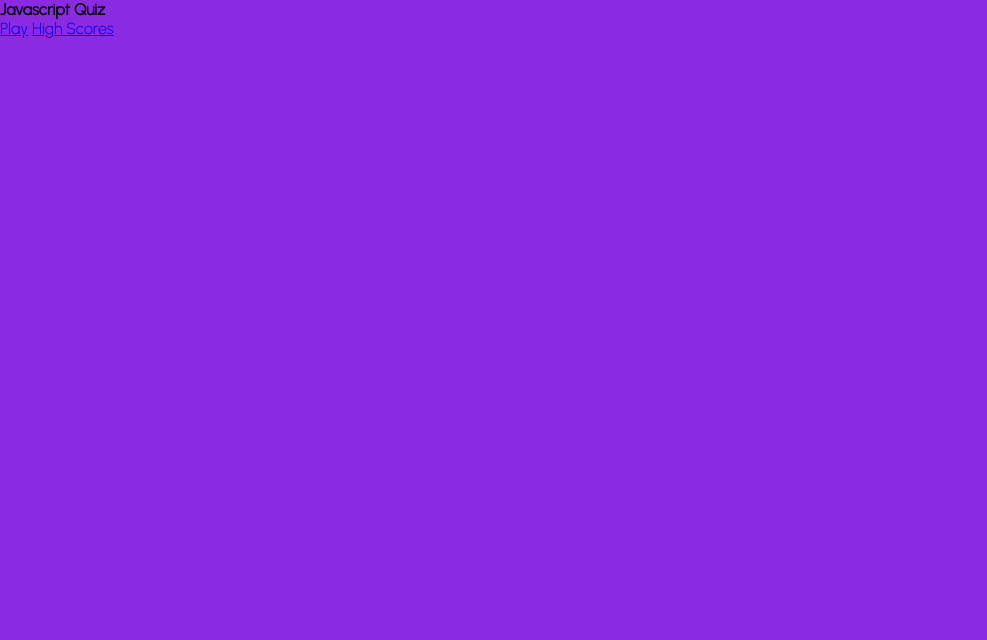
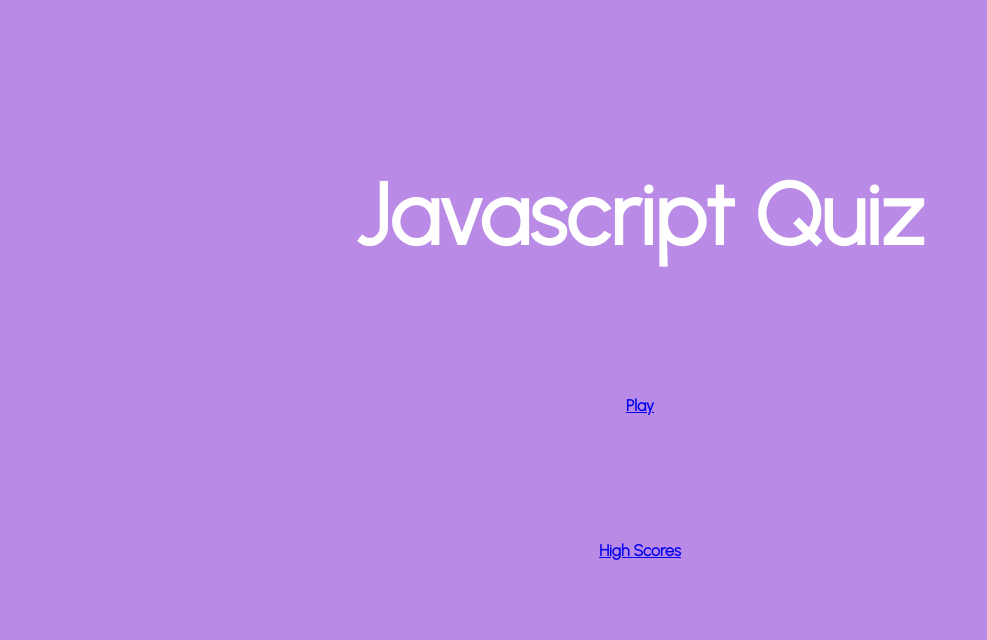
Before and after one commit to sarahxomargaret/Javascript-Quiz, a plain HTML site: page index.html in a window 1280 px wide. Shown: the whole page, without its empty margins (0-987 px from the left). Drawn offline with Linux system fonts and the light colour scheme.

Commit message:
positioned play and high score buttons

```diff
--- a/assets/style.css
+++ b/assets/style.css
@@ -2,7 +2,7 @@
 @import url('https://fonts.googleapis.com/css2?family=Urbanist:wght@300&display=swap');
 
 :root {
-    background-color: blueviolet;
+    background-color: rgb(186, 139, 230);
 }
 
 *{
@@ -10,5 +10,35 @@
     margin: 0px;
     padding: 0px;
     font-size: 16px;
-    font-family: 'Urbanist', cursive;
+    font-family: 'Urbanist';
 }
+
+h1 {
+    font-size: 5.4rem;
+    color: white;
+    margin-bottom: 5rem;
+}
+
+h2 {
+    font-size: 4.2rem;
+    margin-bottom: 4rem;
+}
+
+.container {
+    width: 100vw;
+    height: 100vh;
+    display: flex;
+    justify-content: center;
+    align-items: center;
+    max-width: 80rem;
+    margin: 0 auto;
+    padding: 2rem;
+}
+
+.home-buttons {
+    display: flex;
+    flex-direction: column;
+    justify-content: center;
+    align-items: center;
+
+}
--- a/index.html
+++ b/index.html
@@ -8,10 +8,12 @@
     <title>Javascript Quiz</title>
 </head>
 <body>
-    <div class="continer">
-        <h1>Javascript Quiz</h1>
-        <a href="/game.html" class="btn">Play</a>
-        <a href="/highscores.html" id="highsore-btn" class="btn">High Scores</a>
+    <div class="container">
+        <div id="home" class="home-buttons">
+            <h1>Javascript Quiz</h1>
+            <h2><a href="/game.html" class="btn">Play</a></h2>
+            <h2><a href="/highscores.html" id="highsore-btn" class="btn">High Scores</a></h2>
+        </div>
     </div>
 </body>
 <script src="./assets/script.js"></script>
```
